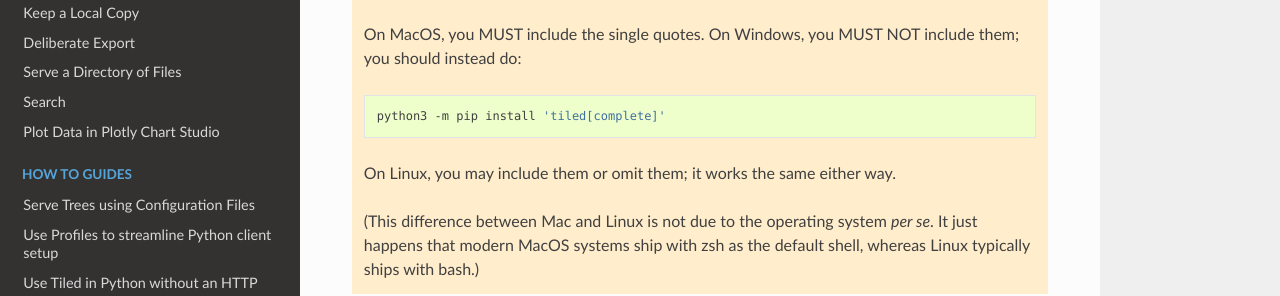
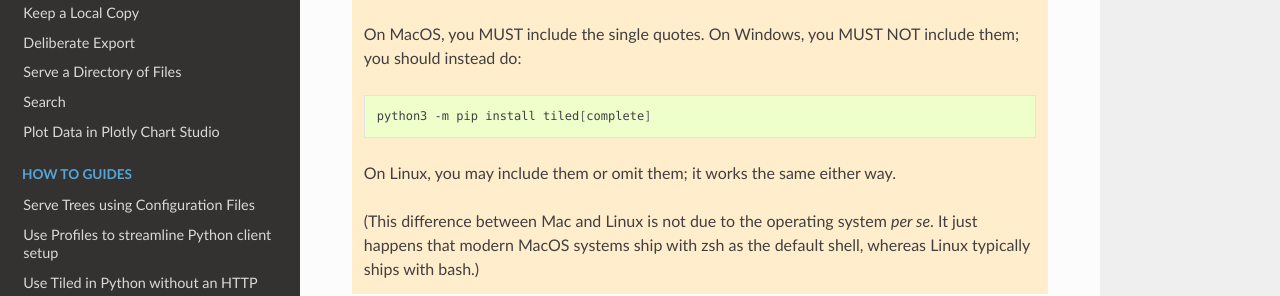
Before and after one commit to bluesky/tiled, a Sphinx documentation site: the page built from docs/source/tutorials/installation.rst, in a window 1280 px wide and 900 px high, scrolled down 588 px. Shown: the part 151-447 px from the top of the window. Built offline with Sphinx 7.4.7 and the Read the Docs theme 2.0.0, drawn with Linux system fonts in a browser that asks for light colours; pages that are not in the unit, such as notebooks, are missing from menus.

Commit message:
Remove quotes.

```diff
--- a/docs/source/tutorials/installation.rst
+++ b/docs/source/tutorials/installation.rst
@@ -37,7 +37,7 @@ without worrying about keeping dependencies low:
 
    .. code:: bash
 
-      python3 -m pip install 'tiled[complete]'
+      python3 -m pip install tiled[complete]
 
    On Linux, you may include them or omit them; it works the same either way.
 
```
